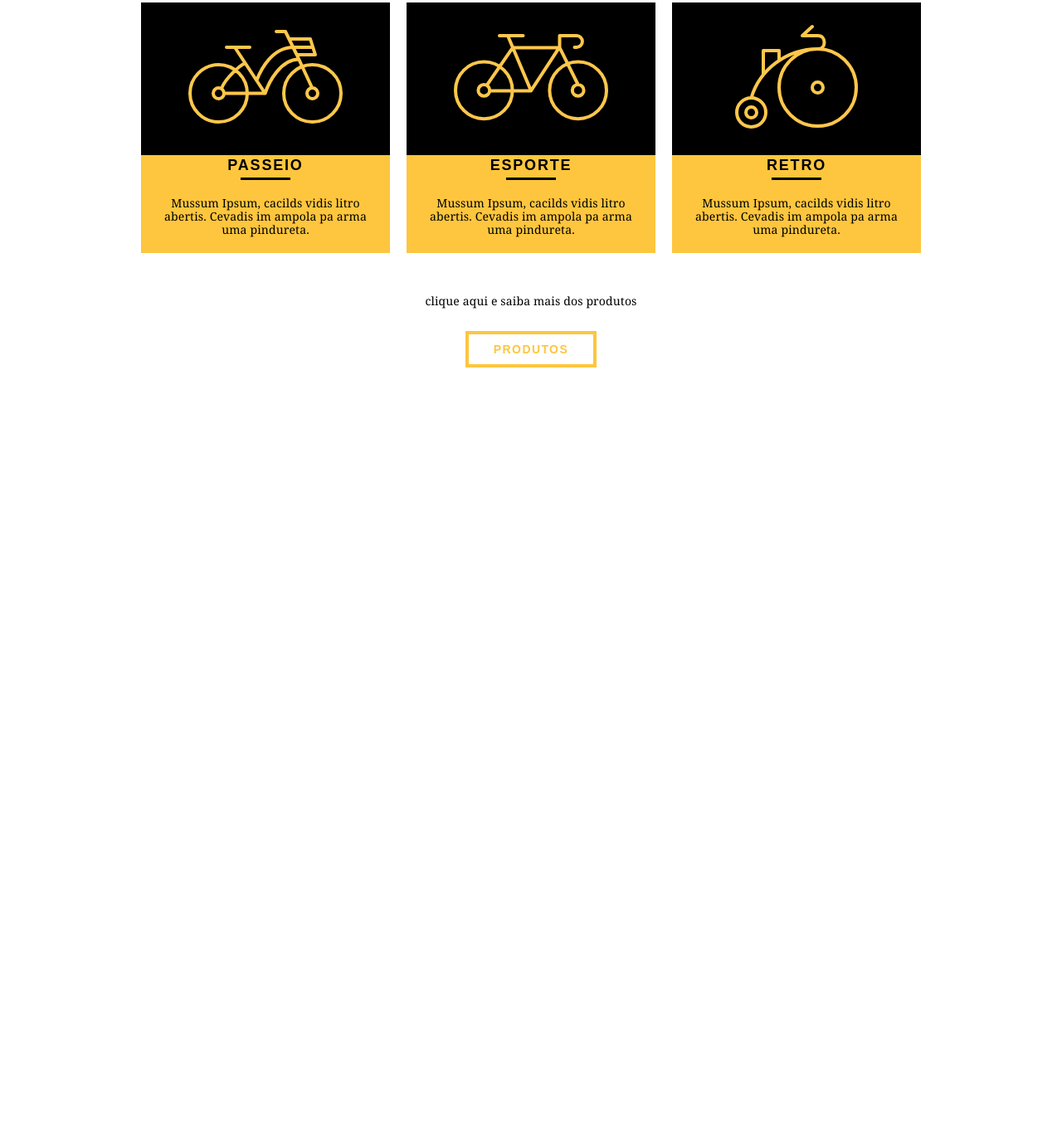
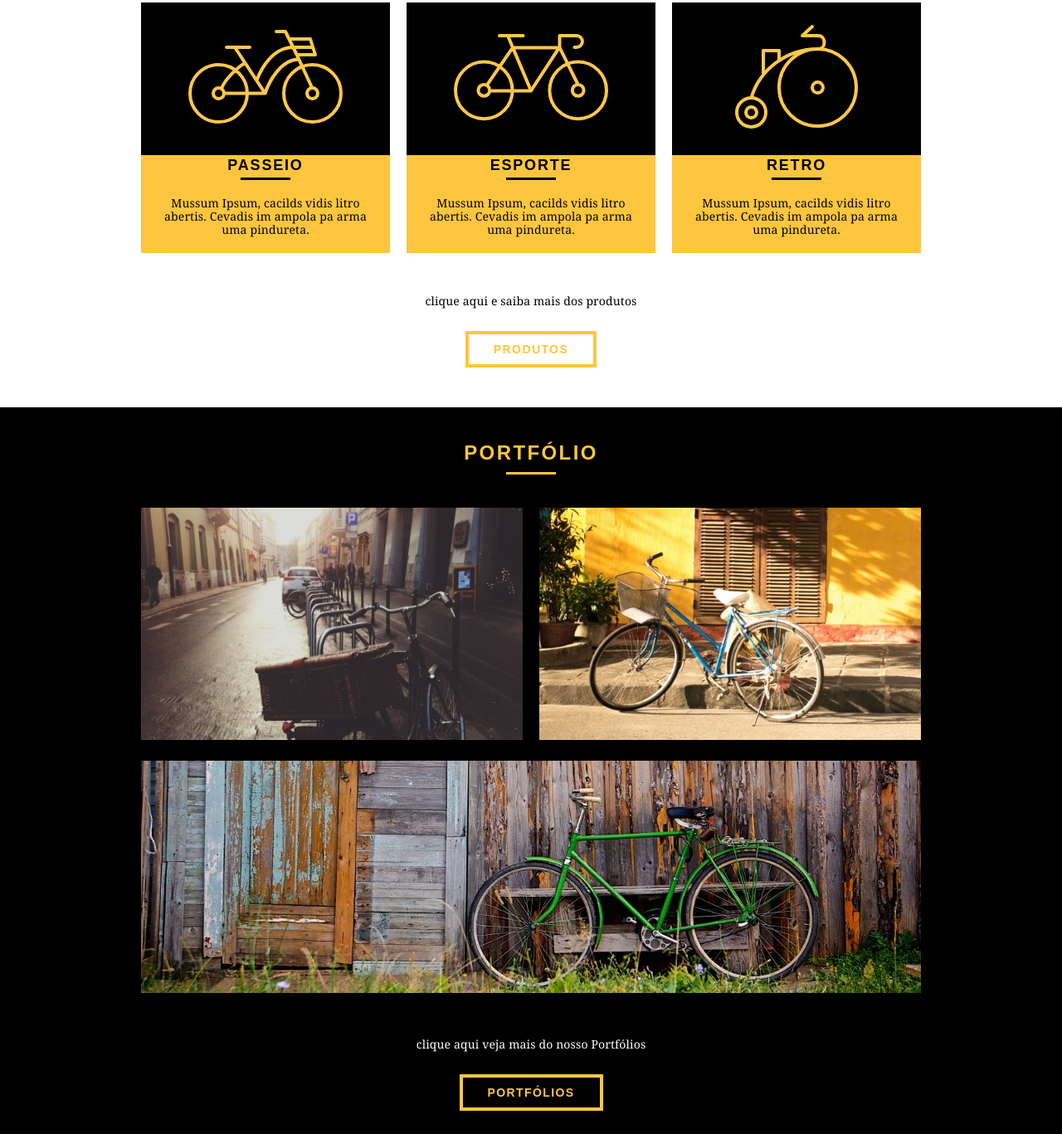
Before and after one commit to TMendesO/BikeCraft, a plain HTML site: page web/index.html in a window 1280 px wide. Shown: the part 614-1981 px from the top of the page at 83% size. Before the commit the page ends 1105 px from the top, so only its background shows below. Drawn offline with Linux system fonts and the light colour scheme.

Commit message:
10-09-2020

```diff
--- a/web/css/style.css
+++ b/web/css/style.css
@@ -181,3 +181,27 @@ p{
 .call p{
     margin-bottom:20px;
 }
+
+/*===============================Portfolio===============================*/
+.portfolio{
+    width:100%;
+    background:#000;
+    padding:40px 0;
+}
+.portfolio .subtitulo{
+    color:#FEC63E;
+
+}
+
+.portfolio .subtitulo:after{
+    background:#FEC63E;
+
+}
+.portfolio_lista li:last-child{
+    margin-top:20px;
+
+}
+
+.portfolio .call p{
+    color: #fff;
+}
--- a/web/index.html
+++ b/web/index.html
@@ -64,9 +64,21 @@
                     <p>clique aqui  e saiba mais dos produtos</p>
                     <a class="btn btn-preto" href="produtos.html">Produtos</a>
                 </div>
-
-
         </section>
-
+        <!-----------------------------Fecha Produtos----------------------------->
+        <section class="portfolio">
+            <div class="container">
+                <h2 class="subtitulo">Portfólio</h2>
+                <ul class="portfolio_lista">
+                    <li class="grid-8"><img src="img/portfolio/retro.jpg" alt="Bicicleta Retro"></li>
+                    <li class="grid-8"><img src="img/portfolio/passeio.jpg" alt="bicicleta Passeio"></li>
+                    <li class="grid-16"><img src="img/portfolio/esporte.jpg" alt="Bicicleta esporte"></li>
+                </ul>
+                <div class="call">
+                    <p>clique aqui veja mais do nosso Portfólios</p>
+                    <a class="btn" href="portfolio.html">Portfólios</a>
+                </div>
+            </div>
+        </section>
     </body>
 </html>
```
